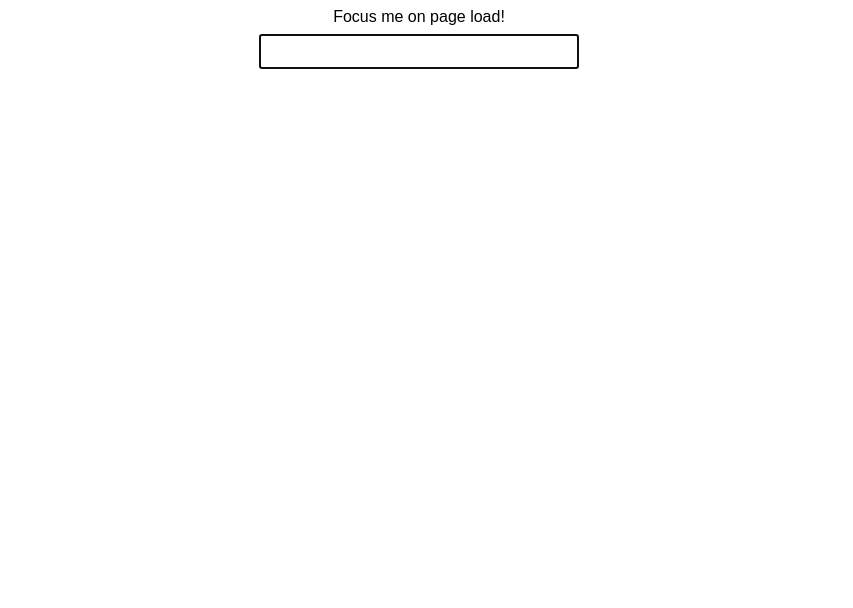
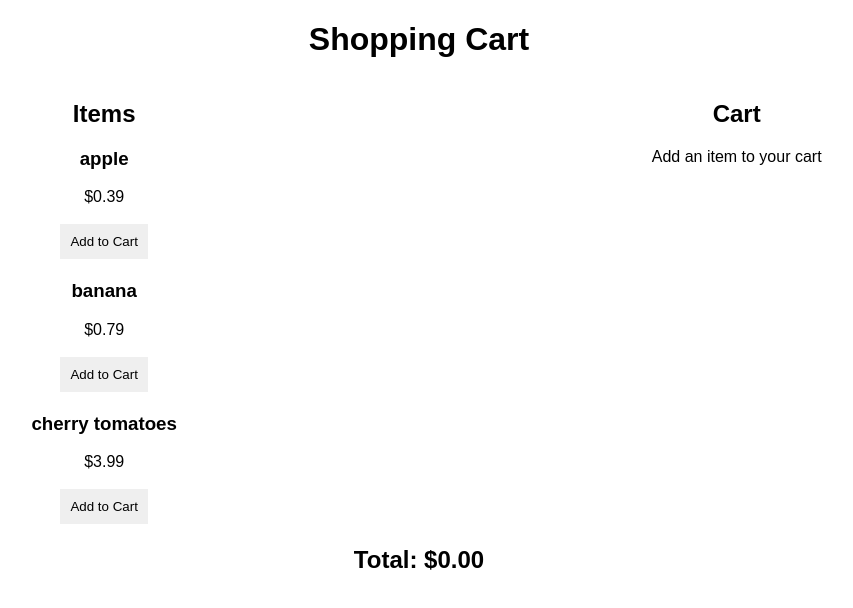
Before and after one commit to 123janani/react-test-projects2024, a React (Create React App) app: page / in a window 1280 px wide. Shown: the top 608 px of the page, without its empty margins (221-1074 px from the left). Built offline with nearby package versions, Linux system fonts and the light colour scheme.

Commit message:
add basic cart component

```diff
--- a/src/App.js
+++ b/src/App.js
@@ -1,10 +1,10 @@
 import './App.css'
-import FocusInput from './Components/FocusInput'
+import ShoppingCart from './Components/ShoppingCart'
 
 function App () {
   return (
     <div className='App'>
-      <FocusInput />
+      <ShoppingCart />
     </div>
   )
 }
--- a/src/Components/FocusInput.js
+++ /dev/null
@@ -1,14 +0,0 @@
-import { useEffect, useRef } from 'react'
-
-export default function FocusInput() {
-  const focusedInput =  useRef(null)
-  useEffect(() => {
-    focusedInput.current.focus()
-  }, [])
-  return (
-    <div>
-      <label htmlFor='focused-input'>Focus me on page load!</label>
-      <input name='focused-input' ref={focusedInput}/>
-    </div>
-  )
-}
--- /dev/null
+++ b/src/Components/ShoppingCart.js
@@ -0,0 +1,84 @@
+import { useState } from 'react'
+
+const items = [{
+  name: 'apple',
+  price: 0.39
+}, {
+  name: 'banana',
+  price: 0.79
+}, {
+  name: 'cherry tomatoes',
+  price: 3.99
+}]
+
+function ShoppingCart () {
+  const [cart, setCart] = useState([])
+
+  const addToCart = (item) => {
+    const cartCopy = [...cart]
+    const itemInCart = cartCopy.find(i => item.name === i.name)
+    if (itemInCart) {
+      itemInCart.quantity += 1
+      setCart(cartCopy)
+    } else {
+      setCart(prevCart => [...prevCart, { ...item, quantity: 1 }])
+    }
+  }
+
+  const increase = (name) => {
+    const cartCopy = [...cart]
+    const item = cartCopy.find(i => i.name === name)
+    item.quantity += 1
+    setCart(cartCopy)
+  }
+
+  const decrease = (name) => {
+    let cartCopy = [...cart]
+    const item = cartCopy.find(i => i.name === name)
+    if (item.quantity > 1) {
+      item.quantity -= 1
+    } else {
+      cartCopy = cartCopy.filter(i => i.name !== name)
+    }
+    setCart(cartCopy)
+  }
+
+  return (
+    <div>
+      <h1>Shopping Cart</h1>
+      <div className='cart'>
+        <div className='items'>
+          <h2>Items</h2>
+          {items.map(item => (
+            <div key={item.name}>
+              <h3>{item.name}</h3>
+              <p>${item.price}</p>
+              <button onClick={() => addToCart(item)}>Add to Cart</button>
+            </div>)
+          )}
+        </div>
+        <div>
+          <h2>Cart</h2>
+          {cart.length > 0
+            ? cart.map(item => (
+              <div key={item.name}>
+                <h3>{item.name}</h3>
+                <p>
+                  <button onClick={() => decrease(item.name)}>-</button>
+                  {item.quantity}
+                  <button onClick={() => increase(item.name)}>+</button>
+                </p>
+                <p>Subtotal: ${(item.quantity * item.price).toFixed(2)}</p>
+              </div>
+              ))
+            : <p>Add an item to your cart</p>}
+        </div>
+      </div>
+      <div className='total'>
+        <h2>Total: ${cart.reduce((acc, i) => acc + (i.quantity * i.price), 0).toFixed(2)}</h2>
+      </div>
+    </div>
+  )
+}
+
+export default ShoppingCart
--- a/src/index.css
+++ b/src/index.css
@@ -65,3 +65,26 @@ input[type=submit] {
   height:400px;
   object-fit: contain;
 }
+
+h1 {
+  text-align: center;
+}
+
+.items {
+  padding-left: 15px;
+}
+
+.cart {
+  display: flex;
+  flex-direction: row;
+  justify-content: space-around;
+}
+
+.total {
+  margin: 0 auto;
+  text-align: center;
+}
+
+button {
+  margin:0 5px;
+}
```
